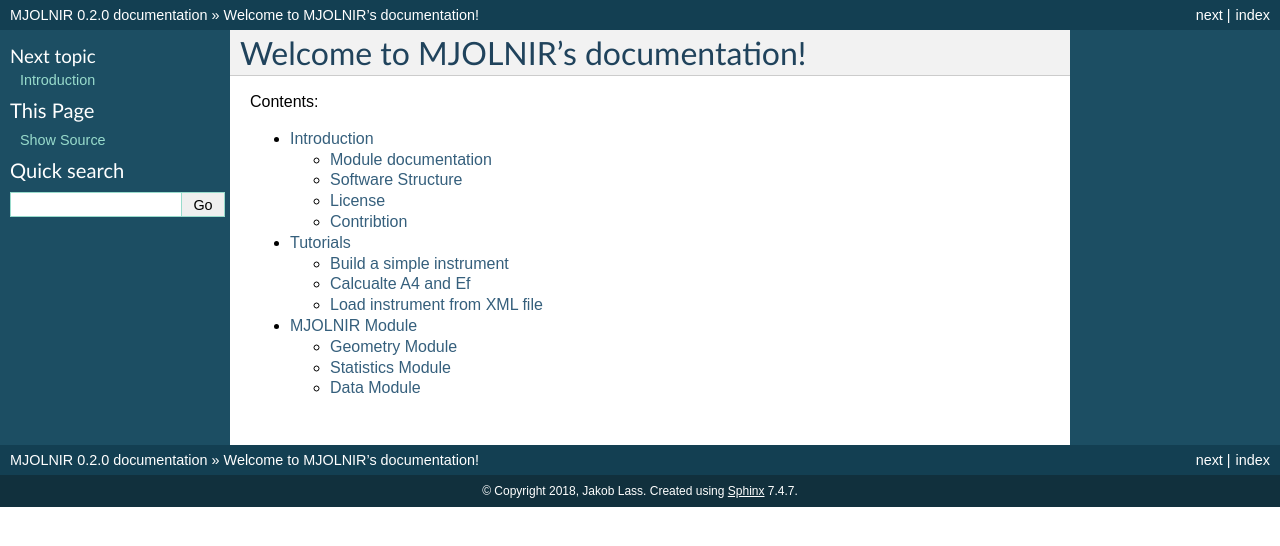
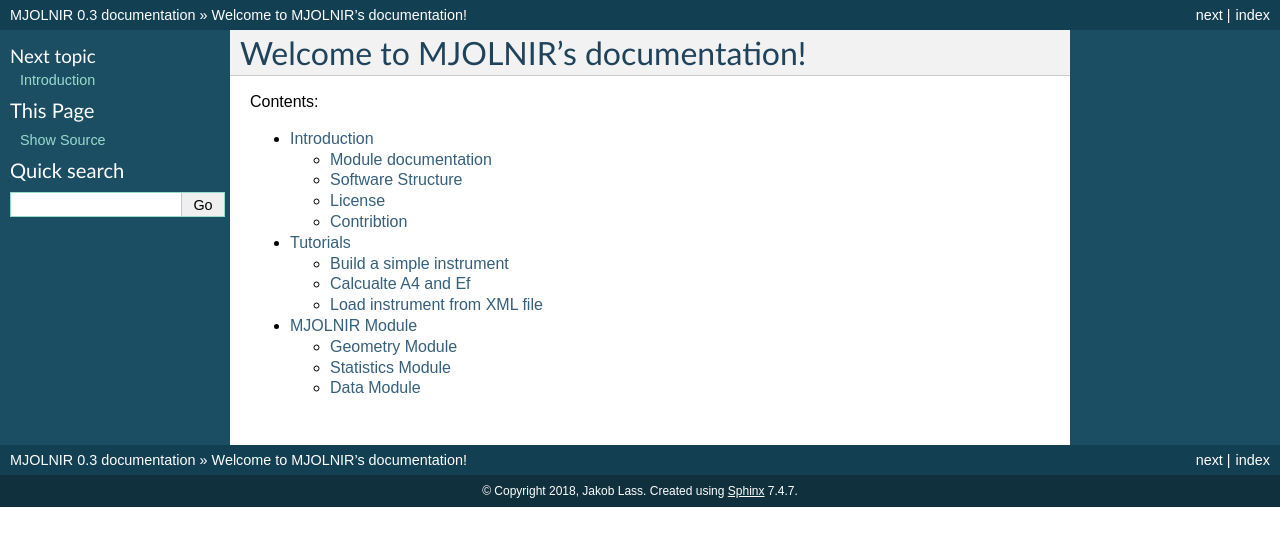
Before and after one commit to MJOLNIRPackage/MJOLNIR, a Sphinx documentation site: the page built from docs/index.rst, in a window 1280 px wide. Shown: the top 546 px of the page. Built offline with Sphinx 7.4.7, drawn with Linux system fonts in a browser that asks for light colours.

Commit message:
Update docs to version 0.3

```diff
--- a/docs/conf.py
+++ b/docs/conf.py
@@ -33,7 +33,7 @@ author = u'Jakob Lass'
 version = u''
 # The full version, including alpha/beta/rc tags
 
-release = u'0.2.0'
+release = u'0.3'
 
 
 
```
